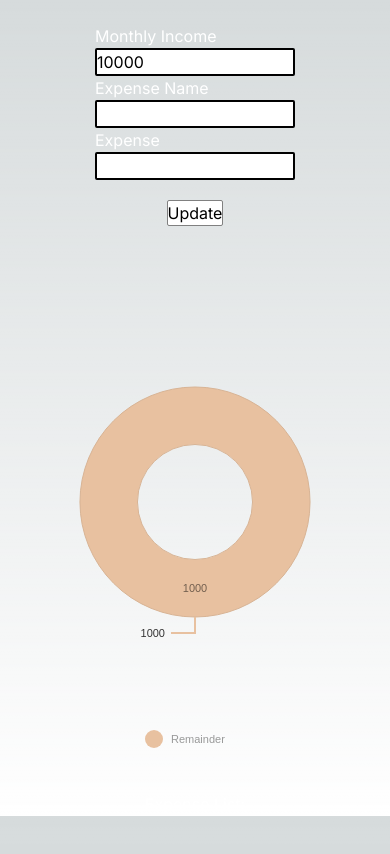
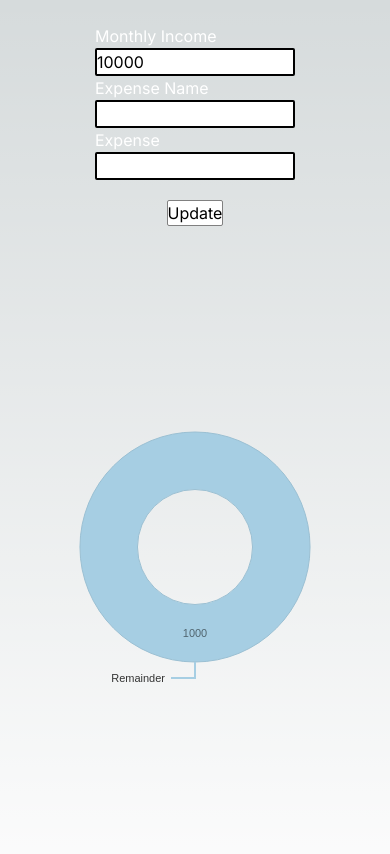
Before and after one commit to posthello-code/budgetizer, a Next.js app: page / in a window 390 px wide. Shown: the top 854 px of the page. Built offline with nearby package versions, Linux system fonts and the light colour scheme.

Commit message:
better colors and responsiveness for chart

```diff
--- a/app/budget-pie.tsx
+++ b/app/budget-pie.tsx
@@ -4,7 +4,15 @@ import { useEffect } from "react";
 export const BudgetPie = (props: any) => {
   useEffect(() => {});
   return (
-    <div id="chart" style={{ height: 500 }}>
+    <div
+      id="chart"
+      style={{
+        display: "grid",
+        gridAutoColumns: "minmax(0, 1fr)",
+        height: props.isSmallScreen ? "20rem" : "40rem",
+        paddingBottom: 50,
+      }}
+    >
       <ResponsivePie
         data={props.data}
         margin={{ top: 40, right: 80, bottom: 80, left: 80 }}
@@ -17,12 +25,13 @@ export const BudgetPie = (props: any) => {
           from: "color",
           modifiers: [["darker", 0.2]],
         }}
+        colors={{ scheme: "paired" }}
         arcLinkLabelsSkipAngle={10}
         arcLinkLabelsTextColor="#333333"
         arcLinkLabelsThickness={2}
         arcLinkLabelsColor={{ from: "color" }}
         arcLabel="value"
-        arcLinkLabel="value"
+        arcLinkLabel="label"
         arcLabelsSkipAngle={10}
         arcLabelsTextColor={{
           from: "color",
@@ -98,31 +107,6 @@ export const BudgetPie = (props: any) => {
             id: "lines",
           },
         ]}
-        legends={[
-          {
-            anchor: "bottom",
-            direction: "row",
-            justify: false,
-            translateX: 0,
-            translateY: 56,
-            itemsSpacing: 0,
-            itemWidth: 100,
-            itemHeight: 18,
-            itemTextColor: "#999",
-            itemDirection: "left-to-right",
-            itemOpacity: 1,
-            symbolSize: 18,
-            symbolShape: "circle",
-            effects: [
-              {
-                on: "hover",
-                style: {
-                  itemTextColor: "#000",
-                },
-              },
-            ],
-          },
-        ]}
       />
     </div>
   );
```
